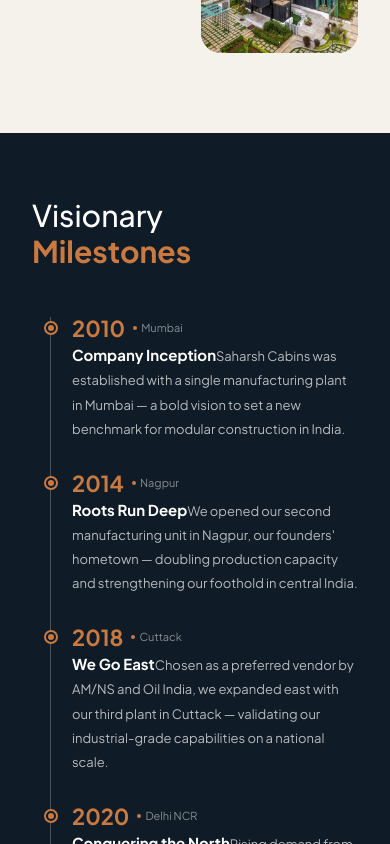
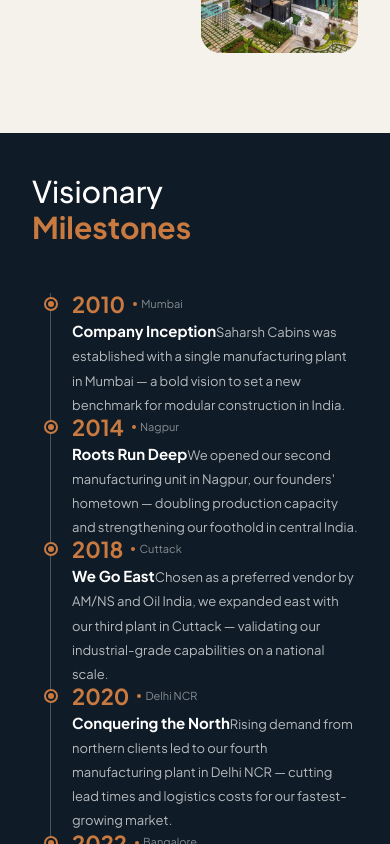
Before and after one commit to saharshcabins/saharshweb, a Next.js app: page /about in a window 390 px wide. Shown: the part 1680-2524 px from the top of the page. Built offline with nearby package versions, Linux system fonts and the light colour scheme.

Commit message:
Fix milestone section mobile spacing
- Reduce section padding from py-16 to py-10 on mobile
- Increase title to description gap from mb-1 to mb-2
- Remove orphaned h-8 spacer div inside each milestone card

```diff
--- a/src/app/about/page.tsx
+++ b/src/app/about/page.tsx
@@ -384,7 +384,7 @@ export default function AboutPage() {
 
       {/* ── MILESTONES — compact timeline ─────────────────────────────────── */}
       <section
-        className="px-8 lg:px-[135px] py-16 lg:py-20 relative overflow-hidden"
+        className="px-8 lg:px-[135px] py-10 lg:py-20 relative overflow-hidden"
         style={{ background: "var(--text-dark)" }}
       >
         {/* Section heading */}
@@ -544,7 +544,7 @@ export default function AboutPage() {
                     fontSize="15px"
                     weight="bold"
                     color="light"
-                    className="mb-1 leading-snug"
+                    className="mb-2 leading-snug"
                   >
                     {m.title}
                   </TextBuilderMobile>
@@ -556,7 +556,6 @@ export default function AboutPage() {
                   >
                     {m.description}
                   </TextBuilderMobile>
-                  <div className="h-8"></div>
                 </div>
               </FadeUp>
             ))}
```
